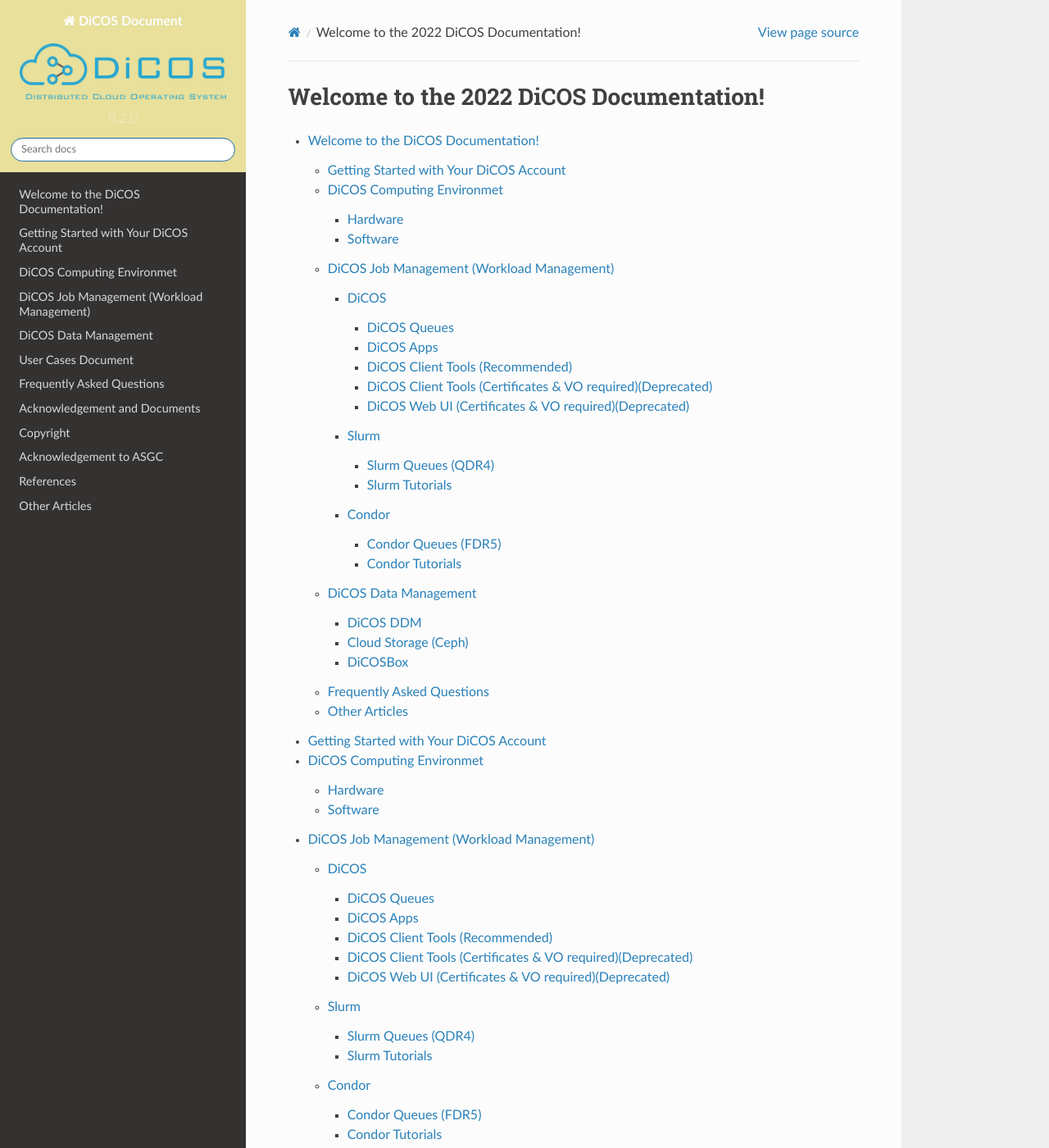
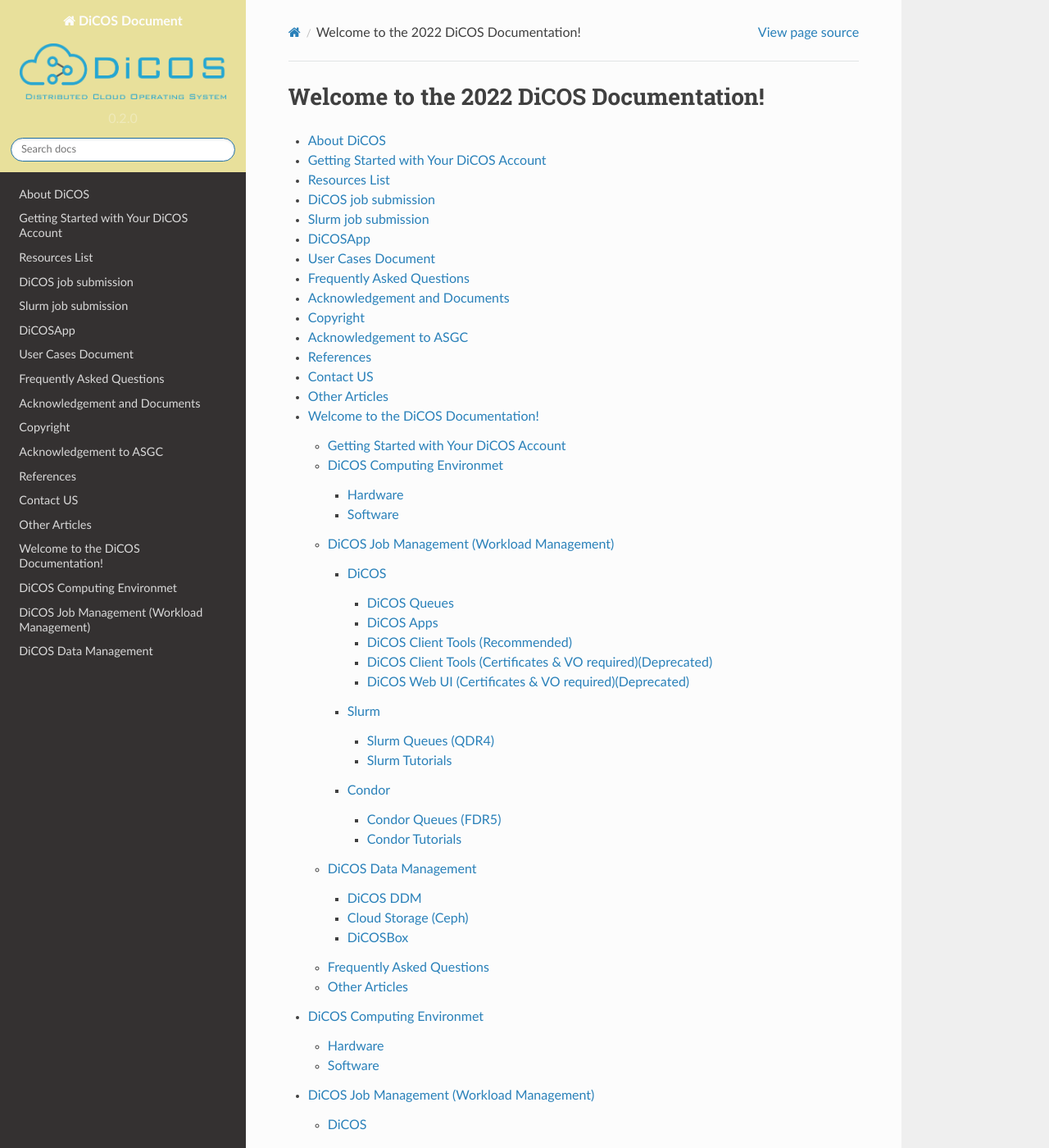
Before and after one commit to ASGCOPS/dicos_document, a Sphinx documentation site: the page built from docs/source/index.rst, in a window 1280 px wide and 1400 px high. Shown: the whole window at 82% size. Built offline with Sphinx 7.4.7 and the Read the Docs theme 2.0.0, drawn with Linux system fonts in a browser that asks for light colours; pages that are not in the unit, such as notebooks, are missing from menus; some of the changed text lies outside the part shown.

Commit message:
Rearrange the document to meet the 2022 situation

```diff
--- /dev/null
+++ b/docs/source/contact_us.rst
@@ -0,0 +1,7 @@
+************
+Contact US
+************
+
+Contact us
+  - e-mail
+  - Web
--- /dev/null
+++ b/docs/source/dicos_job_submission.rst
@@ -0,0 +1,6 @@
+**********************
+DiCOS job submission
+**********************
+
+DiCOS job submission (batch GPU jobs)
+  - Using dicos submit to submit batch jobs to GPU resources
--- a/docs/source/index.rst
+++ b/docs/source/index.rst
@@ -3,12 +3,19 @@
 
 .. toctree::
 
+   about_dicos
+   dicos_account
+   resource_list
+   dicos_job_submission
+   slurm_job_submission
+   dicosapp
+   user_case
+   faq
+   acknowledgement_and_documents
+   contact_us
+   other
+
    index_old
-   dicos_account
    dicos_environment
    dicos_djm
    dicos_ddm
-   user_case
-   faq
-   acknowledgement_and_documents
-   other
--- /dev/null
+++ b/docs/source/resource_list.rst
@@ -0,0 +1,7 @@
+*******************
+Resources List
+*******************
+
+- GPUs
+- FDR5
+- HDR1
--- /dev/null
+++ b/docs/source/slurm_job_submission.rst
@@ -0,0 +1,10 @@
+**********************
+Slurm job submission
+**********************
+
+
+Slurm job submission (batch jobs)
+  - User interfaces
+  - Queuing policy
+  - How to use slurm
+  - Request for specific software installation
--- a/docs/source/user_case.rst
+++ b/docs/source/user_case.rst
@@ -4,3 +4,6 @@
 
 * :doc:`Use Triton inference server with DiCOS System <user_case/triton>`
 * LAMMPS usage
+
+  - lammps
+  - triton
```
Also changed, not shown: docs/source/about_dicos.rst (added, +7 -0 lines), docs/source/accounting.rst (added, +11 -0 lines), docs/source/dicosapp.rst (added, +9 -0 lines), docs/dicos_document_flowchart.png (added), docs/source/image/dicos_scheme.png (added), 1 other file.
